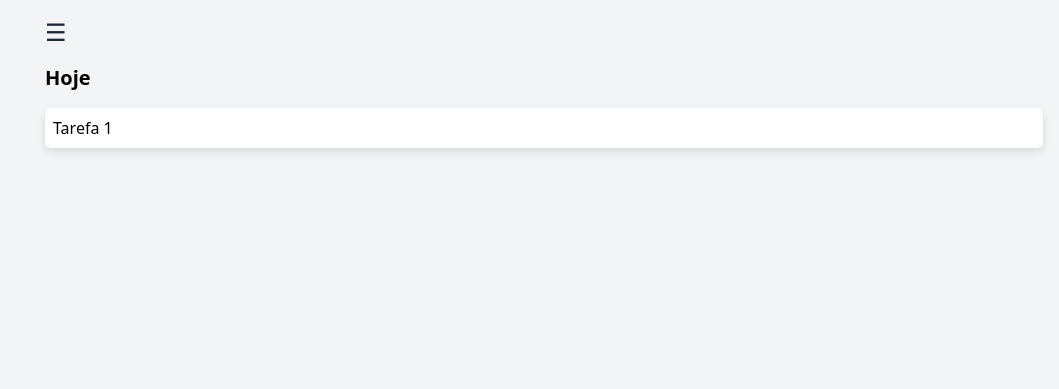
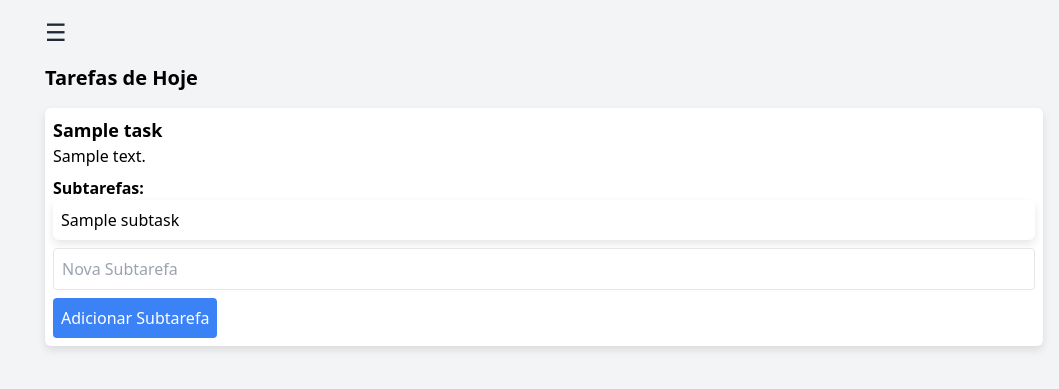
Before and after one commit to AndersonC96/todolist, a PHP site: page / in a window 1280 px wide. Shown: the top 389 px of the page, without its empty margins (221-1280 px from the left). Run offline with PHP 8.4, Linux system fonts and the light colour scheme; the visitor is signed in with stand-in values (Sample User, id 1); tables that the repository leaves empty or names only in its code hold one stand-in row (values such as "Sample post"); grey boxes marked "Sample" are stand-in pictures.

Commit message:
Update index.php

```diff
--- a/index.php
+++ b/index.php
@@ -1,7 +1,8 @@
 <?php
+// Sessão e conexão com o banco de dados
 session_start();
 include 'db.php';
-    if(!isset($_SESSION['username'])){
+if (!isset($_SESSION['username'])) {
     header("Location: login.php");
     exit();
 }
@@ -13,7 +14,14 @@
 $user = $result->fetch_assoc();
 $profilePicture = $user['profile_picture'] ? 'uploads/' . $user['profile_picture'] : 'default.jpg';
 $stmt->close();
+
+// Obter as tarefas do usuário
+$stmt = $conn->prepare("SELECT * FROM tasks WHERE username = ?");
+$stmt->bind_param("s", $username);
+$stmt->execute();
+$tasks = $stmt->get_result();
 ?>
+
 <!DOCTYPE html>
 <html lang="en">
 <head>
@@ -23,20 +31,20 @@
     <link rel="icon" type="image/png" href="./uploads/favicon.png"/>
     <link href="https://cdn.jsdelivr.net/npm/tailwindcss@2.2.19/dist/tailwind.min.css" rel="stylesheet">
     <style>
-            .dark .dark\:bg-gray-900{
+        .dark .dark\:bg-gray-900 {
             background-color: #1a202c;
         }
-            .dark .dark\:bg-gray-800{
+        .dark .dark\:bg-gray-800 {
             background-color: #2d3748;
         }
-            .dark .dark\:text-white{
+        .dark .dark\:text-white {
             color: #ffffff;
         }
-            .dark .dark\:text-blue-300{
+        .dark .dark\:text-blue-300 {
             color: #63b3ed;
         }
 
-            .sidebar{
+        .sidebar {
             width: 250px;
             height: 100vh;
             transition: transform 0.3s;
@@ -45,18 +53,18 @@
             top: 0;
             bottom: 0;
         }
-            .sidebar-closed{
+        .sidebar-closed {
             transform: translateX(-250px);
         }
-            .content{
+        .content {
             transition: margin-left 0.3s;
             margin-left: 250px;
         }
-            .content-margin-left{
+        .content-margin-left {
             margin-left: 0px;
         }
 
-            .custom-button{
+        .custom-button {
             width: 100%;
             padding: 0.5rem;
             margin-bottom: 0.5rem;
@@ -64,11 +72,11 @@
             color: white;
         }
 
-            .theme-button{
+        .theme-button {
             background-color: #f59e0b;
         }
 
-            .task-item{
+        .task-item {
             padding: 0.5rem;
             border-radius: 0.375rem;
             background-color: white;
@@ -76,29 +84,29 @@
             transition: background-color 0.3s;
         }
 
-            .task-item:hover{
+        .task-item:hover {
             background-color: #f0f4f8;
         }
 
-            .dark .task-item{
+        .dark .task-item {
             background-color: #374151;
             color: white;
         }
 
-            .dark .task-item:hover{
+        .dark .task-item:hover {
             background-color: #4b5563;
         }
 
-            .toggle-container{
+        .toggle-container {
             display: flex;
             align-items: center;
             justify-content: center;
             gap: 10px;
         }
-            .toggle-container .icon{
+        .toggle-container .icon {
             font-size: 1.5rem;
         }
-            .toggle-button{
+        .toggle-button {
             width: 50px;
             height: 25px;
             border-radius: 50px;
@@ -106,7 +114,7 @@
             position: relative;
             cursor: pointer;
         }
-            .toggle-ball{
+        .toggle-ball {
             width: 22px;
             height: 22px;
             border-radius: 50%;
@@ -116,45 +124,28 @@
             left: 1.5px;
             transition: transform 0.3s;
         }
-            .dark .toggle-ball{
+        .dark .toggle-ball {
             transform: translateX(25px);
         }
     </style>
     <script>
-            function toggleSidebar(){
+        function toggleSidebar() {
             const sidebar = document.querySelector('.sidebar');
             const content = document.querySelector('.content');
             const isClosed = sidebar.classList.toggle('sidebar-closed');
             content.classList.toggle('content-margin-left', isClosed);
         }
-            function toggleTheme(){
+        function toggleTheme() {
             const htmlElement = document.documentElement;
             const theme = htmlElement.classList.toggle('dark') ? 'dark' : 'light';
             localStorage.setItem('theme', theme);
         }
-            document.addEventListener('DOMContentLoaded', () =>{
+        document.addEventListener('DOMContentLoaded', () => {
             const savedTheme = localStorage.getItem('theme');
-                if(savedTheme === 'dark'){
+            if (savedTheme === 'dark') {
                 document.documentElement.classList.add('dark');
             }
         });
-            function requestNotificationPermission(){
-                if(Notification.permission === 'granted'){
-                    showNotification();
-                }else if(Notification.permission !== 'denied'){
-                    Notification.requestPermission().then(permission =>{
-                        if(permission === 'granted'){
-                            showNotification();
-                        }
-                    });
-                }
-            }
-            function showNotification(){
-                new Notification('Nova notificação!',{
-                    body: 'O tempo para finalizar uma tarefa está acabando.',
-                    icon: 'uploads/notification.png'
-                });
-            }
     </script>
 </head>
 <body class="bg-gray-100 dark:bg-gray-900 flex dark:text-white">
@@ -186,9 +177,35 @@
     </div>
     <div class="content flex-grow p-4 dark:text-white">
         <button onclick="toggleSidebar()" class="mb-4 text-gray-800 dark:text-white text-2xl">&#9776;</button>
-            <h1 class="text-xl font-bold mb-4">Hoje</h1>
+        <h1 class="text-xl font-bold mb-4">Tarefas de Hoje</h1>
         <ul>
-                <li class="task-item">Tarefa 1</li>
+            <?php while ($task = $tasks->fetch_assoc()): ?>
+                <li class="task-item mb-4">
+                    <h3 class="text-lg font-bold"><?php echo htmlspecialchars($task['title']); ?></h3>
+                    <p><?php echo htmlspecialchars($task['description']); ?></p>
+
+                    <!-- Subtarefas -->
+                    <h4 class="text-md font-bold mt-2">Subtarefas:</h4>
+                    <ul>
+                        <?php
+                        $subtaskStmt = $conn->prepare("SELECT * FROM subtasks WHERE task_id = ?");
+                        $subtaskStmt->bind_param("i", $task['id']);
+                        $subtaskStmt->execute();
+                        $subtasks = $subtaskStmt->get_result();
+                        while ($subtask = $subtasks->fetch_assoc()):
+                        ?>
+                            <li class="task-item mb-2"><?php echo htmlspecialchars($subtask['title']); ?></li>
+                        <?php endwhile; ?>
+                    </ul>
+
+                    <!-- Formulário para Adicionar Subtarefa -->
+                    <form action="add_subtask.php" method="POST">
+                        <input type="hidden" name="task_id" value="<?php echo $task['id']; ?>">
+                        <input type="text" name="subtask_title" placeholder="Nova Subtarefa" class="w-full p-2 border rounded mb-2" style="color:black;">
+                        <button type="submit" class="bg-blue-500 text-white p-2 rounded">Adicionar Subtarefa</button>
+                    </form>
+                </li>
+            <?php endwhile; ?>
         </ul>
     </div>
 </body>
```
Lines whose indentation alone changed are shown as unchanged.
